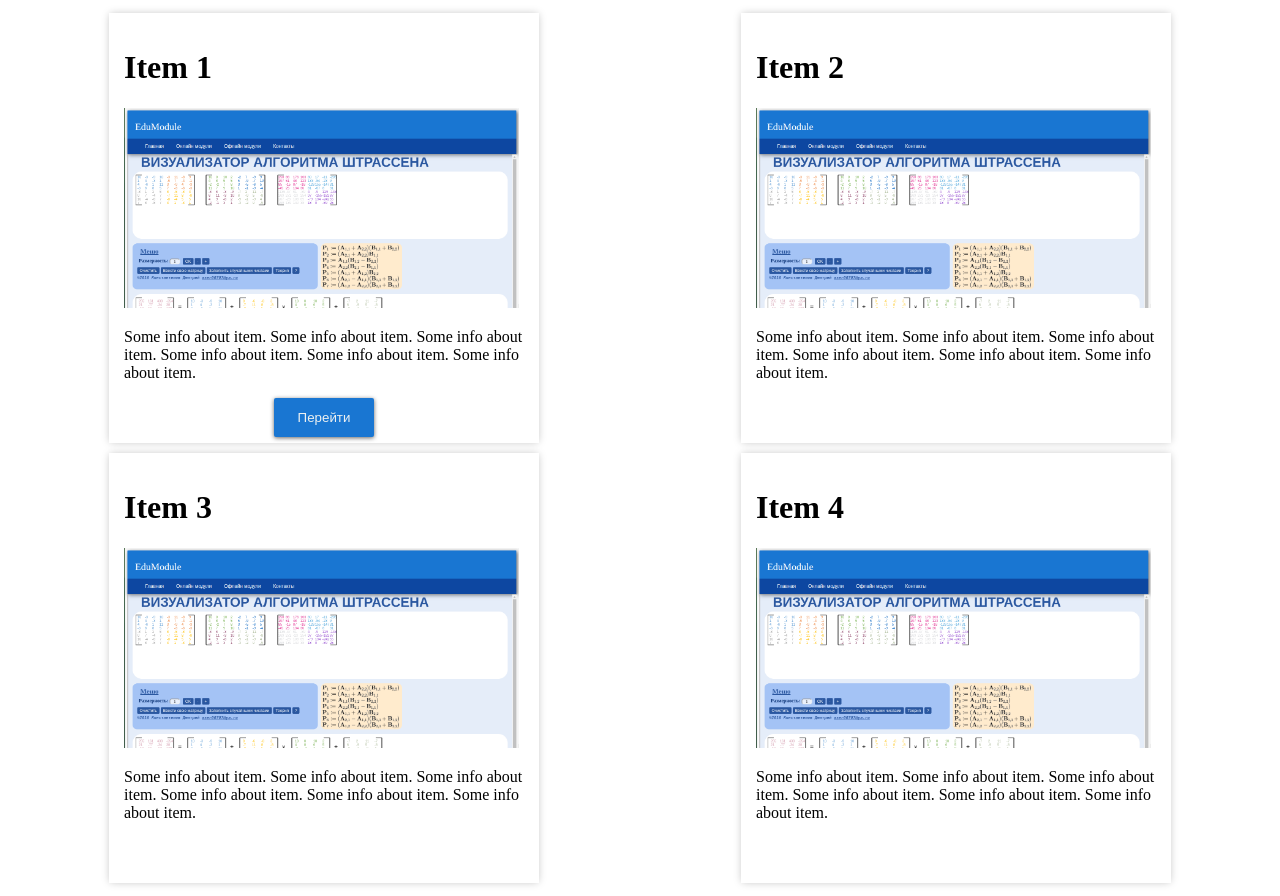
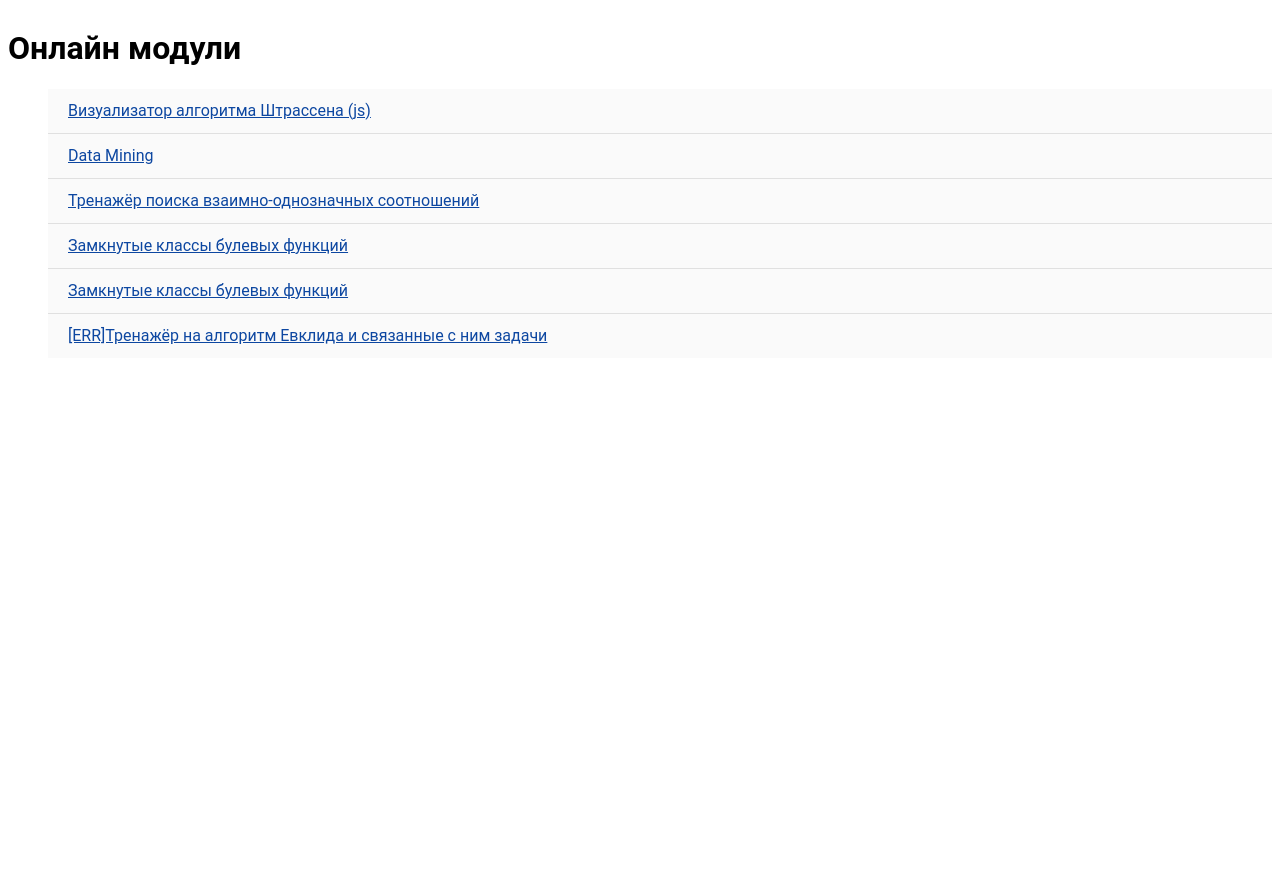
Before and after one commit to dmitr1y/edu-modules, a PHP site: page /online_modules.html in a window 1280 px wide. After the commit the page ends 344 px from the top, so only its background shows below. Run offline with PHP 8.4, Linux system fonts and the light colour scheme.

Commit message:
ui improved

```diff
--- a/item.css
+++ b/item.css
@@ -1,5 +1,16 @@
-#content{display: flex;flex-wrap: wrap;margin: 0 auto;/* align-content: center; */}
-.item-block{box-shadow: 0 0 8px -1px rgba(0, 0, 0, 0.25);width: 400px;background: white;height: 400px;padding: 15px;margin: 5px auto;}
+#content {
+    display: flex;
+    flex-wrap: wrap;
+    margin: 0 auto;
+}
+.item-block{
+    box-shadow: 0 0 8px -1px rgba(0, 0, 0, 0.25);
+    width: 400px;
+    background: white;
+    height: 400px;
+    padding: 15px;
+    margin: 5px auto;
+}
 h1{
 
 }
@@ -8,7 +19,6 @@ p{
 }
 
 img{
-    /* width: 100%; */
     max-width: 100%;
     max-height: 200px;
 }
@@ -43,19 +53,14 @@ img{
 
 .btn:before {
     content: "";
-
     position: absolute;
     top: 50%;
     left: 50%;
-
     display: block;
     width: 0;
     padding-top: 0;
-
     border-radius: 100%;
-
     background-color: rgba(236, 240, 241, .3);
-
     -webkit-transform: translate(-50%, -50%);
     -moz-transform: translate(-50%, -50%);
     -ms-transform: translate(-50%, -50%);
@@ -66,6 +71,5 @@ img{
 .btn:active:before {
     width: 120%;
     padding-top: 120%;
-
     transition: width .2s ease-out, padding-top .2s ease-out;
 }
--- a/menu.js
+++ b/menu.js
@@ -3,16 +3,19 @@
  * To change this template file, choose Tools | Templates
  * and open the template in the editor.
  */
+var modules=['modules/client/StrassenVizi/start.html'];
 
-function changeSrc (url)
+function changeIFrameSrc (url)
 {
     document.getElementById('content_frame').src=url;
-    // console.log("redicreting:"+url);
+}
+
+function gotoModuleWindow(url) {
+    window.location.href=url;
 }
 
 function getDocHeight(doc) {
     doc = doc || document;
-    // stackoverflow.com/questions/1145850/
     var body = doc.body, html = doc.documentElement;
     var height = Math.max( body.scrollHeight, body.offsetHeight,
         html.clientHeight, html.scrollHeight, html.offsetHeight );
@@ -28,7 +31,4 @@ function iframeLoaded(id) {
     // IE opt. for bing/msn needs a bit added or scrollbar appears
     ifrm.style.height = getDocHeight( doc ) + 20 + "px";
     ifrm.style.visibility = 'visible';
-       // console.log("scrollHeight="+ifrm.height);
-        console.log("iframeHeight="+ifrm.height);
-  //      console.log("div content height="+content.height);
 }
--- /dev/null
+++ b/modules_list.css
@@ -0,0 +1,62 @@
+html{
+    font-family: "Roboto", sans-serif;
+}
+h1{
+    font-size: 2rem;
+}
+
+.collection {
+    margin: 0.5rem 0 1rem 0;
+    border: 1px solid #e0e0e0;
+    border-radius: 2px;
+    overflow: hidden;
+    position: relative
+}
+
+.collection .collection-item {
+    background-color: #fafafa;
+    line-height: 1.5rem;
+    padding: 10px 20px;
+    margin: 0;
+    border-bottom: 1px solid #e0e0e0;
+}
+
+.collection .collection-item:last-child {
+    border-bottom: none
+}
+
+.collection .collection-item.active {
+    background-color: #26a69a;
+    color: #eafaf9
+}
+
+.collection .collection-item.active{
+    color: #fff
+}
+
+.collection a.collection-item {
+    display: block;
+    transition: .25s;
+    color: #0d47a1;
+}
+
+.collection a.collection-item:not(.active):hover {
+    background-color: #1976d2;
+    color: white;
+}
+
+.collection-header {
+    background-color: #fff;
+    border-bottom: 1px solid #e0e0e0;
+    padding: 10px 20px
+}
+
+.collection-item {
+    padding-left: 30px
+}
+
+
+.collection {
+    margin: 0;
+    border: none
+}
--- a/online_modules.html
+++ b/online_modules.html
@@ -6,35 +6,23 @@ and open the template in the editor.
 -->
 <html>
 <head>
-    <link rel="stylesheet" type="text/css" href="item.css">
+    <!--<link rel="stylesheet" type="text/css" href="#" title="Нажмите, чтобы перейти к модулю" onclick="item.css">-->
     <meta charset="UTF-8">
+    <script src="menu.js"></script>
+    <link rel="stylesheet" type="text/css" href="modules_list.css">
     <title>Онлайн модули</title>
 </head>
 <body>
-<div id="content">
-    <!-- content container-->
-   <div class="item-block">
-       <h1>Item 1</h1>
-       <img src="tmp.png">
-       <p>Some info about item. Some info about item. Some info about item. Some info about item. Some info about item. Some info about item. </p>
-       <button class="btn"  ><span>Перейти</span></button>
-   </div>
-    <div class="item-block">
-        <h1>Item 2</h1>
-        <img src="tmp.png">
-        <p>Some info about item. Some info about item. Some info about item. Some info about item. Some info about item. Some info about item. </p>
-    </div>
-    <div class="item-block">
-        <h1>Item 3</h1>
-        <img src="tmp.png">
-        <p>Some info about item. Some info about item. Some info about item. Some info about item. Some info about item. Some info about item. </p>
-    </div>
-    <div class="item-block">
-        <h1>Item 4</h1>
-        <img src="tmp.png">
-        <p>Some info about item. Some info about item. Some info about item. Some info about item. Some info about item. Some info about item. </p>
-    </div>
+<div class="collection">
+    <h1>Онлайн модули</h1>
+        <ul>
+           <a class="collection-item" href="#" title="Нажмите, чтобы перейти к модулю" onclick="gotoModuleWindow('modules/client/StrassenVizi/start.html')">Визуализатор алгоритма Штрассена (js)</a>
+           <a class="collection-item" href="#" title="Нажмите, чтобы перейти к модулю" onclick="gotoModuleWindow('modules/client/KIO.files/KIO_index.html')">Data Mining</a>
+           <a class="collection-item" href="#" title="Нажмите, чтобы перейти к модулю" onclick="gotoModuleWindow('modules/client/alternative-exam-gh-pages/index.html')">Тренажёр поиска взаимно-однозначных соотношений</a>
+           <a class="collection-item" href="#" title="Нажмите, чтобы перейти к модулю" onclick="gotoModuleWindow('http://xn--80atdza4d.xn--80aqijq.xn--p1ai/')">Замкнутые классы булевых функций</a>
+           <a class="collection-item" href="#" title="Нажмите, чтобы перейти к модулю" onclick="gotoModuleWindow('modules/server/boolean/public/index.php')">Замкнутые классы булевых функций</a>
+           <a class="collection-item" href="#" title="Нажмите, чтобы перейти к модулю" onclick="gotoModuleWindow('http://edumodules.ru:8081/')">[ERR]Тренажёр на алгоритм Евклида и связанные с ним задачи</a>
+        </ul>
 </div>
-
 </body>
 </html>
```
Also changed, not shown: index.html (+2 -36 lines), main.css (+1 -18 lines), offline_modules.html (added, +41 -0 lines).
